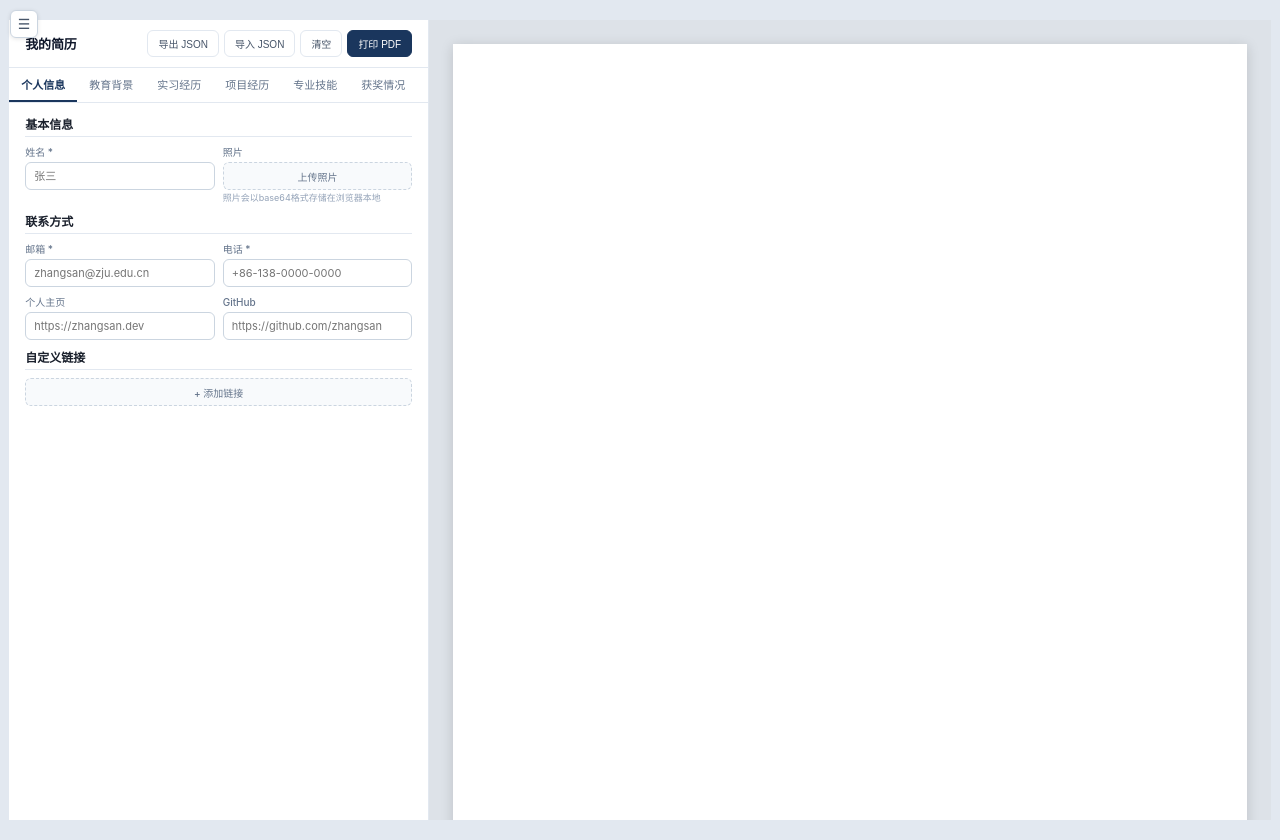
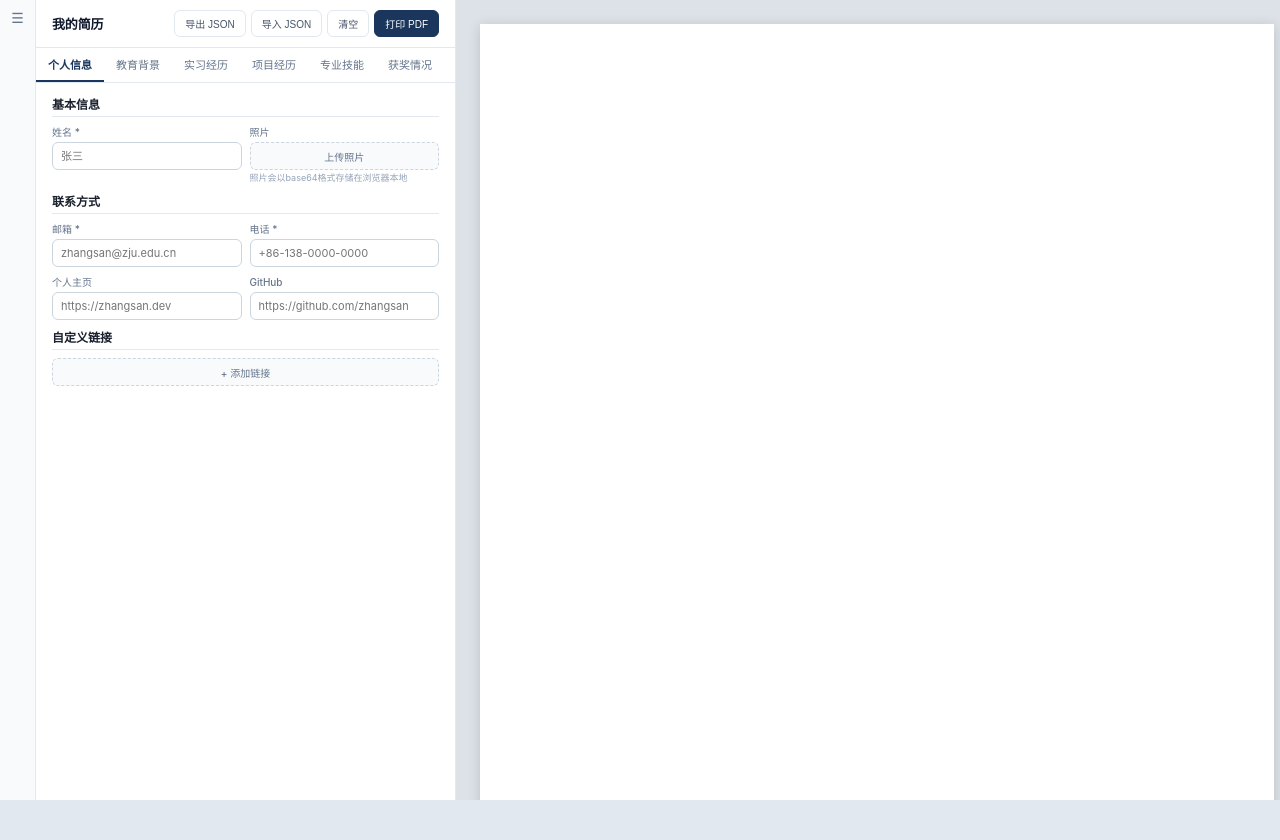
Before and after one commit to lEEExp3rt/CV-Maker, a React (Vite) app: page / in a window 1280 px wide. Both pictures are taken after a click on the button "收起". After the commit the page ends 800 px from the top, so only its background shows below. Built offline with nearby package versions, Linux system fonts and the light colour scheme.

Commit message:
fix: optimize sidebar ui

```diff
--- a/src/components/editor/ProjectSidebar.tsx
+++ b/src/components/editor/ProjectSidebar.tsx
@@ -69,24 +69,25 @@ export default function ProjectSidebar({
 
   return (
     <>
-      {/* Toggle button when collapsed */}
+      <div
+        ref={sidebarRef}
+        className={`project-sidebar ${collapsed ? 'collapsed' : ''}`}
+        style={{ width: collapsed ? undefined : width }}
+      >
+      {/* Collapsed toggle */}
       {collapsed && (
         <button
-          className="sidebar-toggle sidebar-toggle-collapsed"
+          className="sidebar-toggle sidebar-collapsed-toggle"
           onClick={() => setCollapsed(false)}
           title="展开项目列表"
+          style={{ width: '100%', height: 36, border: 'none', background: 'none',
+            cursor: 'pointer', fontSize: 14, color: '#64748b',
+            alignItems: 'center', justifyContent: 'center' }}
         >
           ☰
         </button>
       )}
 
-      <div
-        ref={sidebarRef}
-        className={`project-sidebar ${collapsed ? 'collapsed' : ''}`}
-        style={{ width: collapsed ? 0 : width }}
-      >
-        {!collapsed && (
-          <>
       <div className="sidebar-header">
         <span className="sidebar-title">简历项目</span>
         <button className="sidebar-toggle" onClick={() => setCollapsed(true)} title="收起">◀</button>
@@ -166,13 +167,9 @@ export default function ProjectSidebar({
                 </button>
               )}
             </div>
-          </>
-        )}
 
         {/* Resize handle */}
-        {!collapsed && (
         <div className="sidebar-resize-handle" onMouseDown={startResize} />
-        )}
         </div>
 
       {/* Delete confirmation modal */}
--- a/src/styles/editor.css
+++ b/src/styles/editor.css
@@ -1,6 +1,10 @@
 /* ============================================================
    CV-Maker — Visual Editor Styles
    ============================================================ */
+
+/* Override global centering — editor is full-width */
+body { justify-content: flex-start !important; padding: 0 !important; }
+#root { justify-content: flex-start !important; }
 
 .editor-layout {
   display: flex;
@@ -20,14 +24,24 @@
   display: flex;
   flex-direction: column;
   overflow: hidden;
-  transition: width 0.2s;
   position: relative;
   flex-shrink: 0;
 }
 
 .project-sidebar.collapsed {
-  width: 0 !important;
-  border-right: none;
+  width: 36px !important;
+  min-width: 36px;
+  align-items: center;
+}
+
+.project-sidebar.collapsed .sidebar-header,
+.project-sidebar.collapsed .sidebar-body,
+.project-sidebar.collapsed .sidebar-resize-handle {
+  display: none;
+}
+
+.project-sidebar.collapsed .sidebar-collapsed-toggle {
+  display: flex;
 }
 
 .sidebar-header {
@@ -55,20 +69,6 @@
 }
 
 .sidebar-toggle:hover { background: #e2e8f0; color: #475569; }
-
-.sidebar-toggle-collapsed {
-  position: fixed;
-  top: 10px; left: 10px;
-  z-index: 200;
-  width: 28px; height: 28px;
-  border: 1px solid #cbd5e0; background: #fff;
-  border-radius: 6px; cursor: pointer;
-  font-size: 14px; display: flex;
-  align-items: center; justify-content: center;
-  color: #475569; box-shadow: 0 1px 4px rgba(0,0,0,0.1);
-}
-
-.sidebar-toggle-collapsed:hover { background: #f1f5f9; }
 
 .sidebar-body {
   flex: 1; overflow-y: auto; padding: 6px;
@@ -98,7 +98,7 @@
 
 .sidebar-project-name {
   font-size: 11px; font-weight: 500; color: #1a202c;
-  overflow: hidden; text-overflow: ellipsis; white-space: nowrap;
+  word-break: break-word;
 }
 
 .sidebar-project-time {
```
Lines whose indentation alone changed are shown as unchanged.
